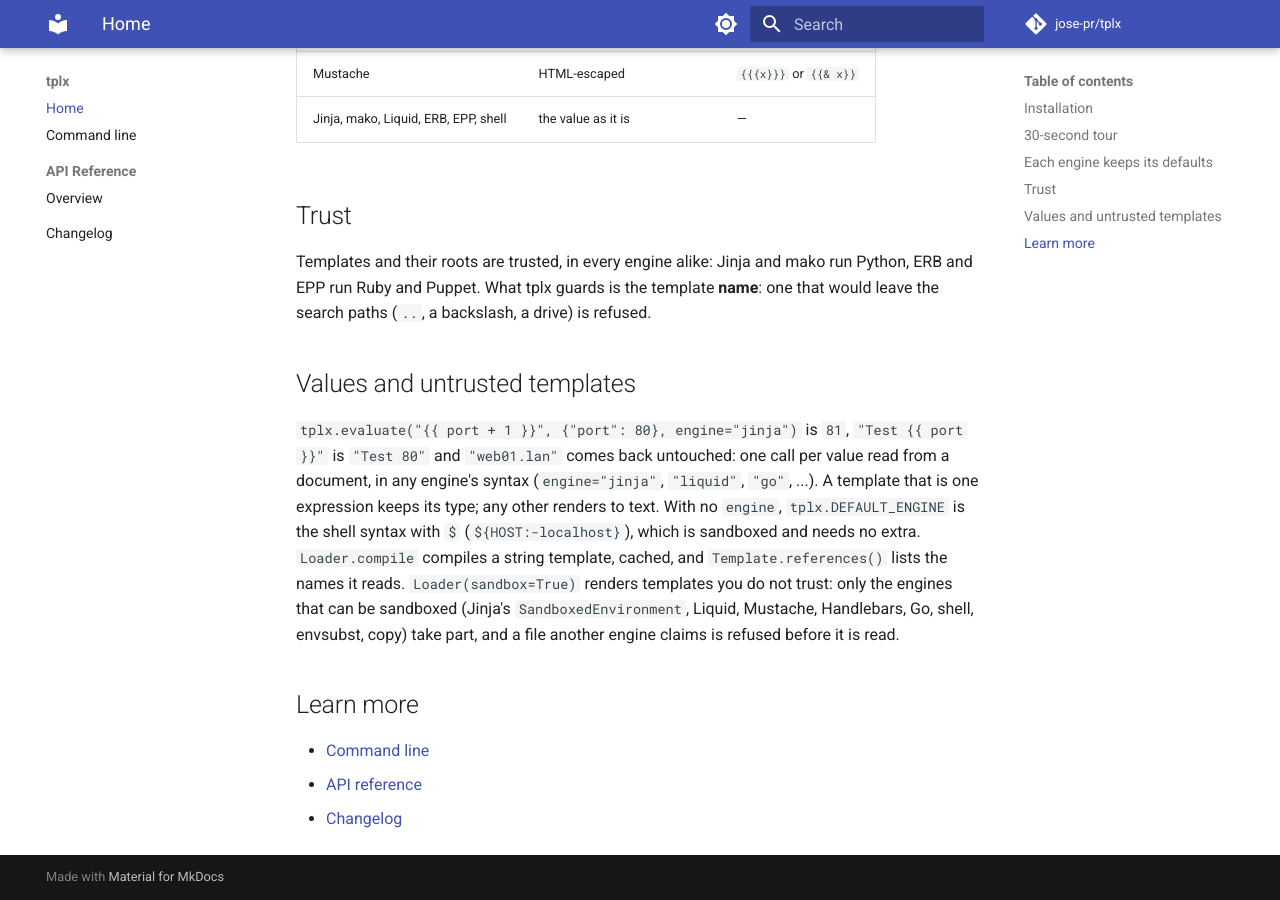
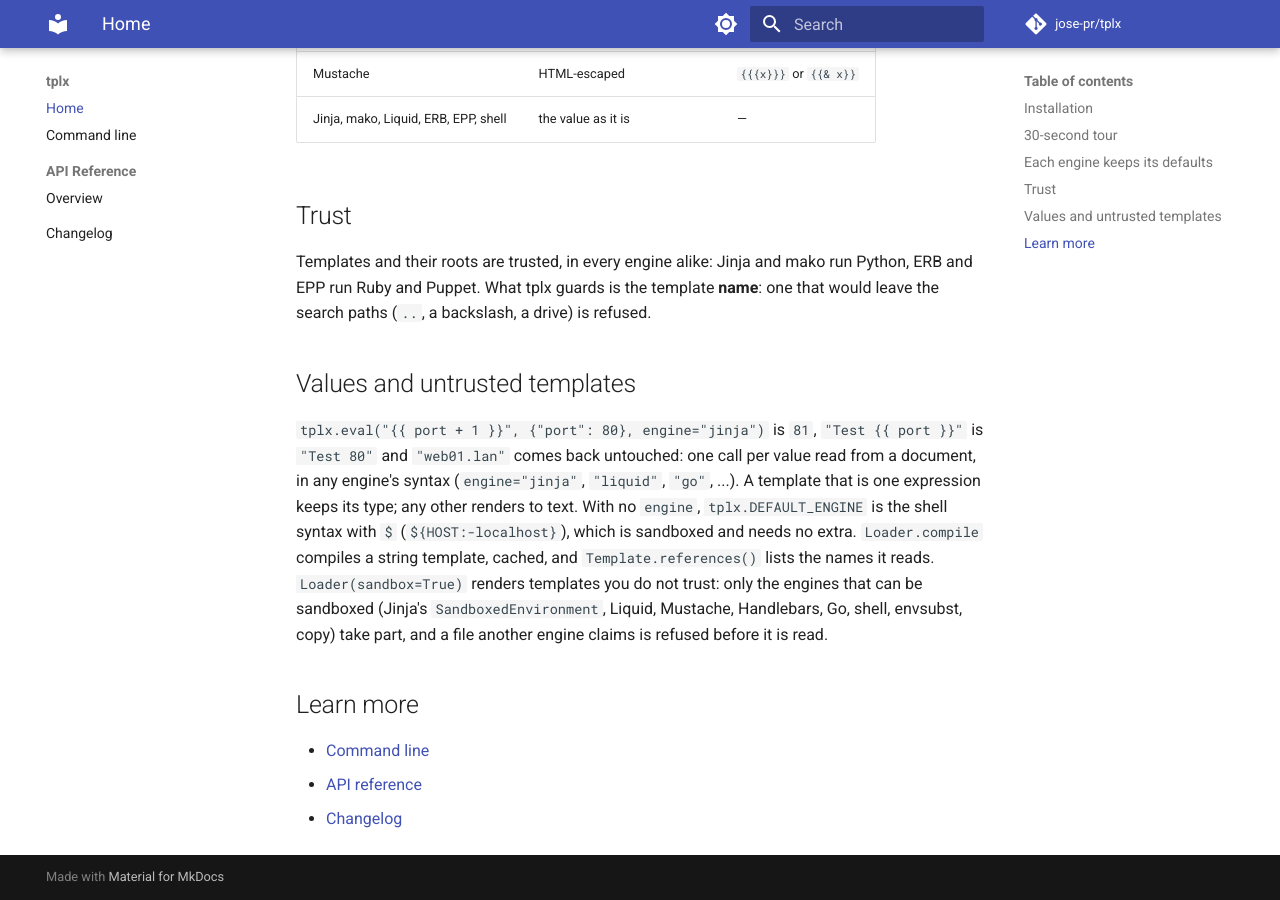
Before and after one commit to jose-pr/tplx, an MkDocs documentation site: the page built from docs/index.md, in a window 1280 px wide and 900 px high, scrolled down 1839 px. Built offline with MkDocs 1.6.1 and Material for MkDocs 9.7.7, drawn with Linux system fonts in a browser that asks for light colours; comment, search, counter and statistics services are not loaded.

Commit message:
docs: eval

```diff
--- a/docs/index.md
+++ b/docs/index.md
@@ -62,7 +62,7 @@
 
 ## Values and untrusted templates
 
-`tplx.evaluate("{{ port + 1 }}", {"port": 80}, engine="jinja")` is `81`,
+`tplx.eval("{{ port + 1 }}", {"port": 80}, engine="jinja")` is `81`,
 `"Test {{ port }}"` is `"Test 80"` and `"web01.lan"` comes back untouched: one
 call per value read from a document, in any engine's syntax (`engine="jinja"`,
 `"liquid"`, `"go"`, ...). A template that is one expression keeps its type;
```
Also changed, not shown: README.md (+6 -6 lines).
